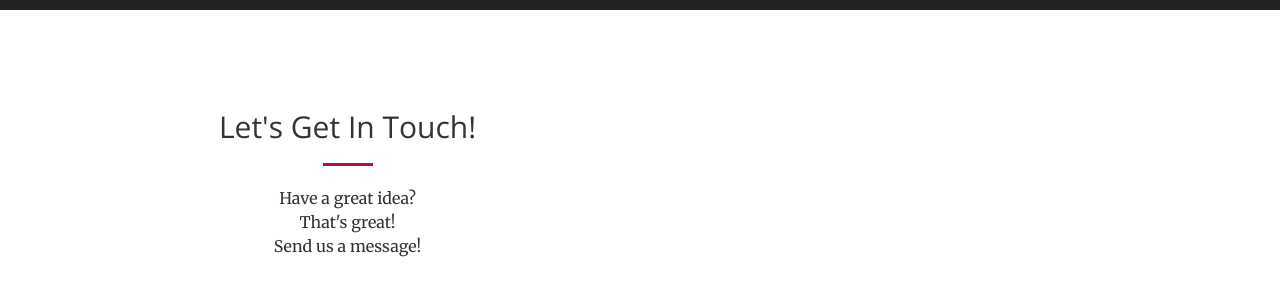
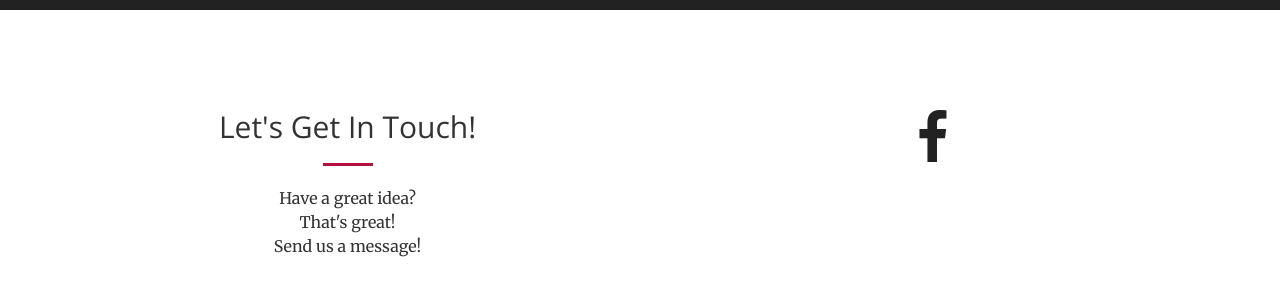
Before and after one commit to 3DsRaceway/3dsraceway, a Jekyll site: the page built from index.html, in a window 1280 px wide and 900 px high, scrolled down 3999 px. Shown: the part 305-589 px from the top of the window. Built offline with Jekyll 4.4.1, drawn with Linux system fonts in a browser that asks for light colours.

Commit message:
added facebook to contact info

```diff
--- a/_includes/contact.html
+++ b/_includes/contact.html
@@ -14,6 +14,14 @@
                     </a>
                 </div>
             </div>
+
+        <div class="col-lg-2 col-lg-offset-2 text-center">
+            <a href="https://www.facebook.com/{{ site.facebook_username }}">
+                <i class="fa fa-facebook fa-3x wow bounceIn" data-wow-delay=".1s"></i>
+                <p>{{ site.facebook_username }}</p>
+            </a>
+        </div>
+
         <!-- <div class="col-lg-2 col-lg-offset-2 text-center">
             <a href="https://twitter.com/{{ site.twitter_username }}">
                 <i class="fa fa-twitter fa-3x wow bounceIn" data-wow-delay=".1s"></i>
```
